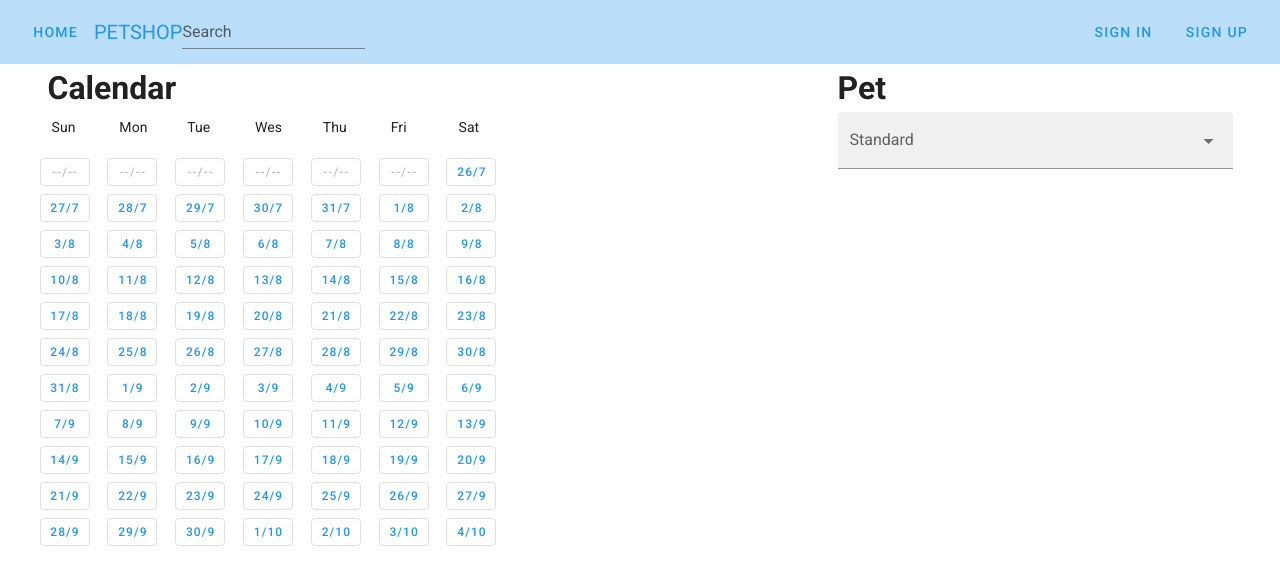
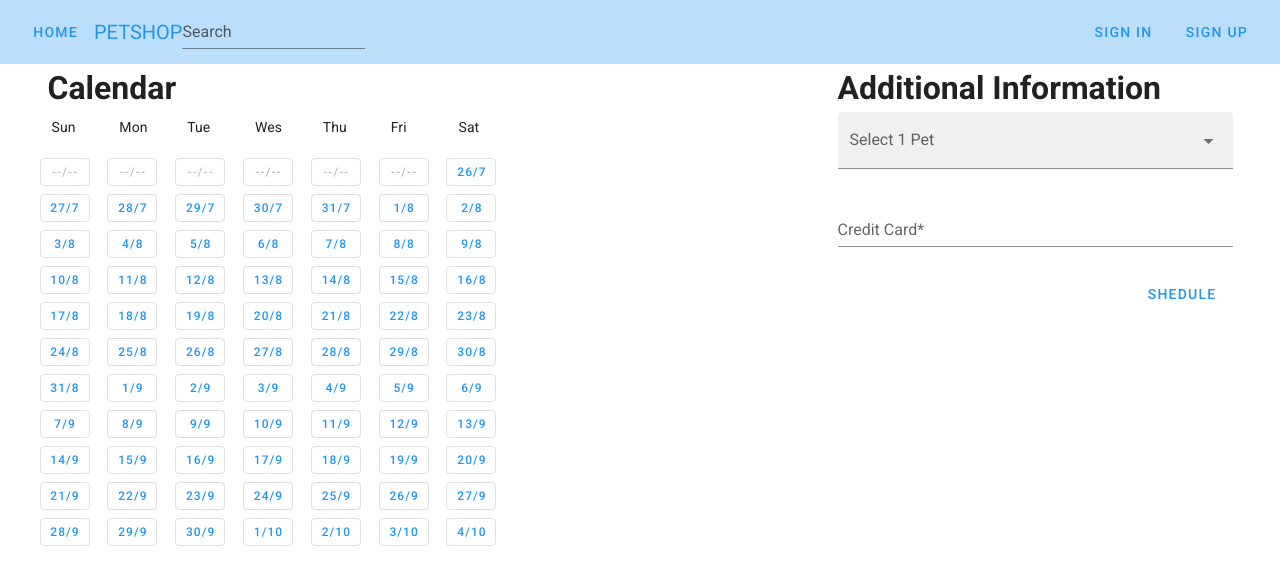
Before and after one commit to Mashbraganca/Petshop, a Vue app in the folder petshop/: page /calendar in a window 1280 px wide. Shown: the top 584 px of the page. Built offline with nearby package versions, Linux system fonts and the light colour scheme.

Commit message:
Credit Card ASAP

```diff
--- a/petshop/src/views/Calendar.vue
+++ b/petshop/src/views/Calendar.vue
@@ -19,8 +19,15 @@
         </v-flex>
 
         <v-flex>
-            <h1>Pet</h1>
-            <v-select :items="pets" filled label="Standard"></v-select>
+            <h1>Additional Information</h1>
+            <v-select :items="pets" filled label="Select 1 Pet"></v-select>
+            <v-text-field label="Credit Card*" required></v-text-field>
+
+            <v-card-actions>
+                <v-spacer></v-spacer>
+                <v-btn color="blue" text>Shedule</v-btn>
+
+            </v-card-actions>
         </v-flex>
     </v-layout></v-container>
   </v-app>
--- a/petshop/src/views/Cart.vue
+++ b/petshop/src/views/Cart.vue
@@ -47,6 +47,16 @@
                         </v-layout>
                     </v-contaniner>
                 </v-card>
+            </v-flex>
+
+            <v-flex md6>
+
+
+                <v-card-actions>
+                    <v-text-field label="Credit Card*" required></v-text-field>
+                    <v-spacer></v-spacer>
+                    <v-btn color="blue" text>Buy</v-btn>
+                    </v-card-actions>
             </v-flex>
 
         </v-container>
```
